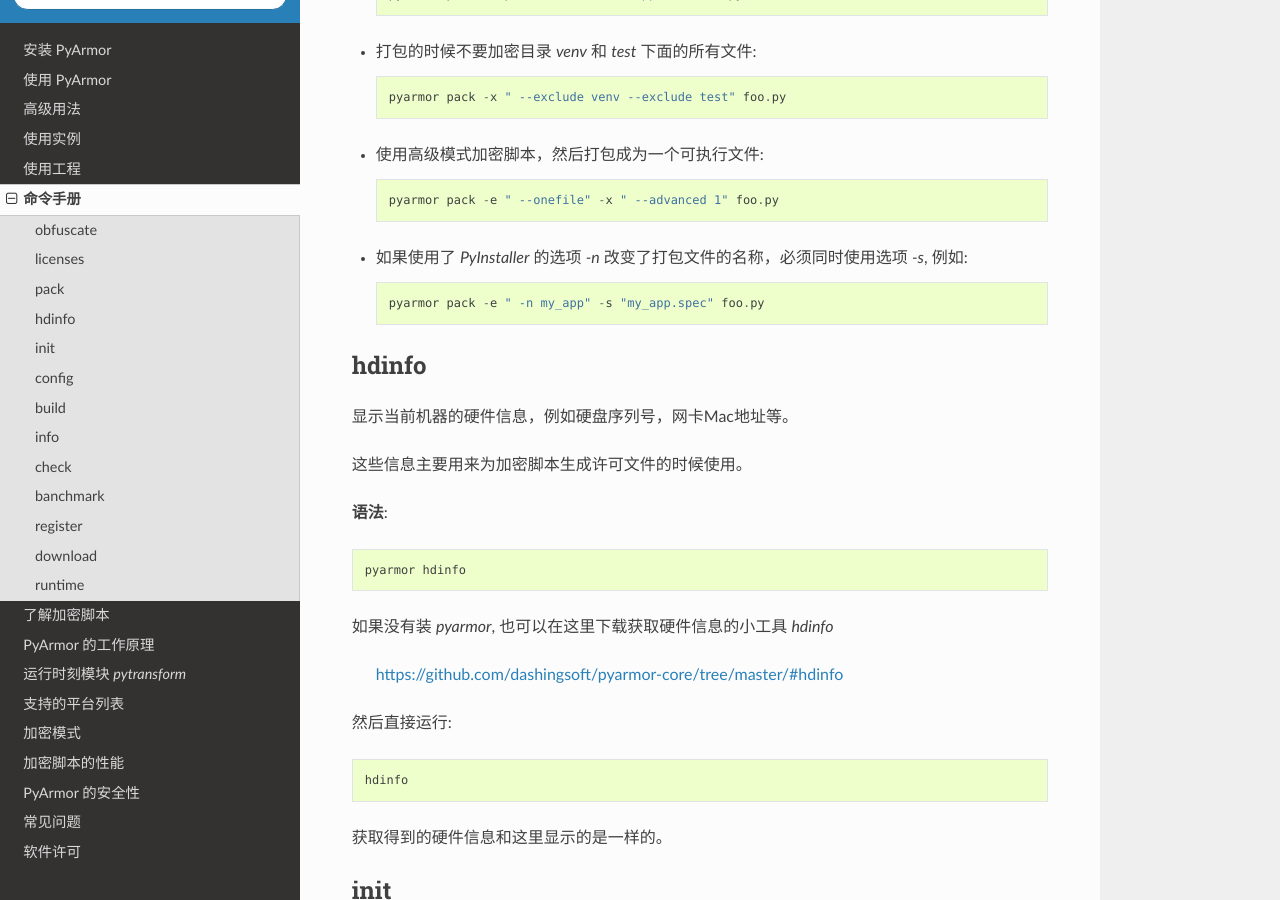
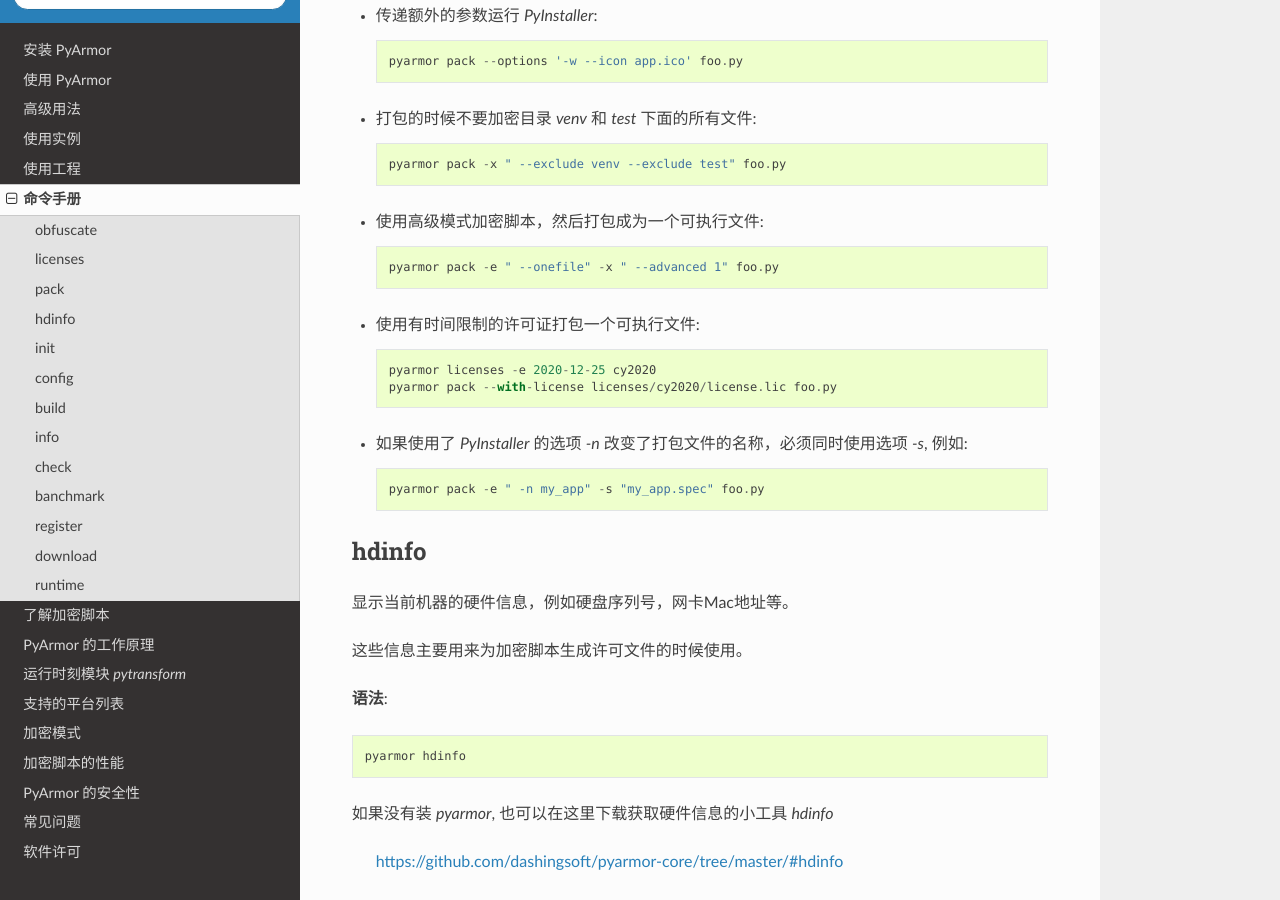
Before and after one commit to dashingsoft/pyarmor-docs-zh, a Sphinx documentation site: the page built from docs/man.rst, in a window 1280 px wide and 900 px high, scrolled down 9632 px. Built offline with Sphinx 7.4.7 and the Read the Docs theme 2.0.0, drawn with Linux system fonts in a browser that asks for light colours; some of the changed text lies outside the part shown.

Commit message:
Add option --with-license

```diff
--- a/docs/man.rst
+++ b/docs/man.rst
@@ -313,6 +313,7 @@
 -s FILE                 指定 `pyinstaller` 使用的 .spec 文件
 --clean                 打包之前删除缓存的 .spec 文件
 --without-license       不要将加密脚本的许可文件打包进去
+--with-license FILE     使用指定的许可文件替换加密脚本默认的许可文件
 --debug                 不要删除打包过程生成的中间文件
 
 **描述**
@@ -379,6 +380,11 @@
 * 使用高级模式加密脚本，然后打包成为一个可执行文件::
 
     pyarmor pack -e " --onefile" -x " --advanced 1" foo.py
+
+* 使用有时间限制的许可证打包一个可执行文件::
+
+    pyarmor licenses -e 2020-12-25 cy2020
+    pyarmor pack --with-license licenses/cy2020/license.lic foo.py
 
 * 如果使用了 `PyInstaller` 的选项 `-n` 改变了打包文件的名称，必须同时使用选项
   `-s`, 例如::
```
